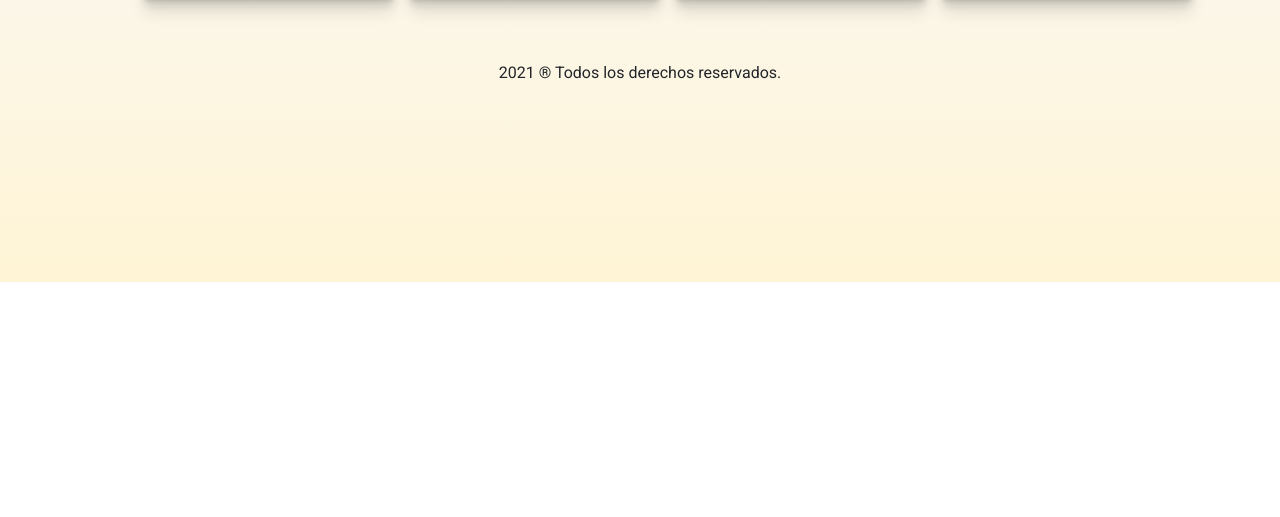
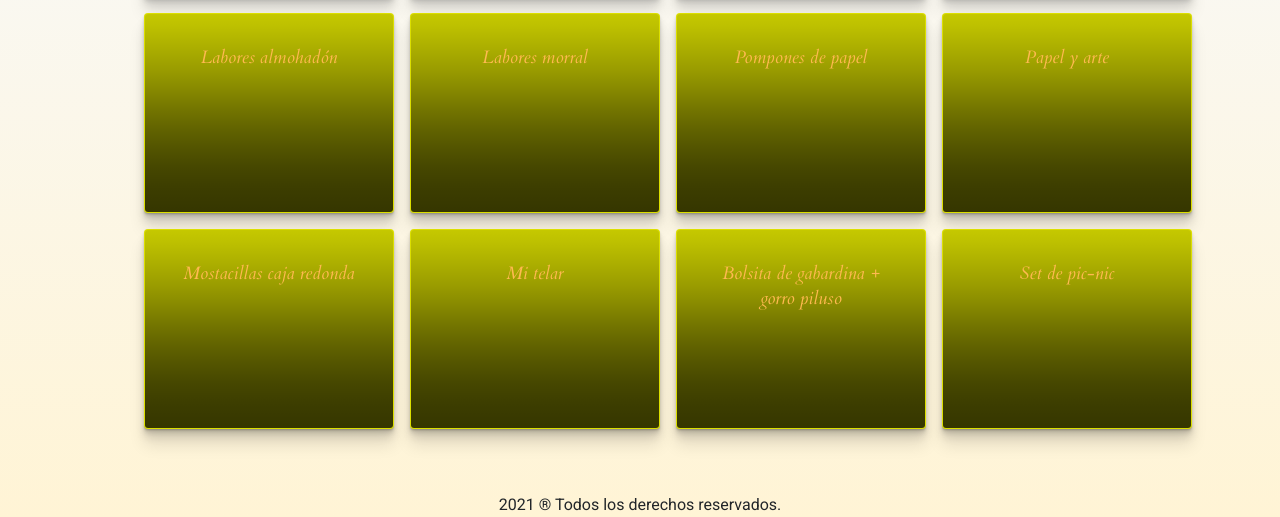
Before and after one commit to Ezequiel-Corsaro/corsaro.repository, a plain HTML site: page productos.html in a window 1280 px wide. Shown: the part 518-1035 px from the top of the page. Before the commit the page ends 800 px from the top, so only its background shows below. Drawn offline with nearby package versions, Linux system fonts and the light colour scheme.

Commit message:
Update productos.html
version final

```diff
--- a/productos.html
+++ b/productos.html
@@ -43,7 +43,7 @@
                     <a class="nav-link" href="contacto.html" style="color: #E67817">Contacto</a>
                 </li>
                 <li class="nav-item">
-                    <a class="nav-link" href="comocomprar.html" style="color: #E67817">Como comprar</a>
+                    <a class="nav-link" href="comocomprar.html" style="color: #E67817">Cómo comprar</a>
                 </li>
             </ul>
         </div>
@@ -78,7 +78,51 @@
                 <p class="copy">Set maternal</p>
             </div>
         </div>
+        <div class="card">
+            <div class="content">
+                <p class="copy">Labores almohadón</p>
+            </div>
+        </div>
+        <div class="card">
+            <div class="content">
+                <p class="copy">Labores morral</p>
+            </div>
+        </div>
+        <div class="card">
+            <div class="content">
+                <p class="copy">Pompones de papel</p>
+            </div>
+        </div>
+        <div class="card">
+            <div class="content">
+                <p class="copy">Papel y arte</p>
+            </div>
+        </div>
+        <div class="card">
+            <div class="content">
+                <p class="copy">Mostacillas caja redonda</p>
+            </div>
+        </div>
+        <div class="card">
+            <div class="content">
+                <p class="copy">Mi telar</p>
+            </div>
+        </div>
+        <div class="card">
+            <div class="content">
+                <p class="copy">Bolsita de gabardina + gorro piluso</p>
+            </div>
+        </div>
+        <div class="card">
+            <div class="content">
+                <p class="copy">Set de pic-nic</p>
+            </div>
+        </div>
     </main>
+
+
+
+
 
     <br>
     <br>
```
